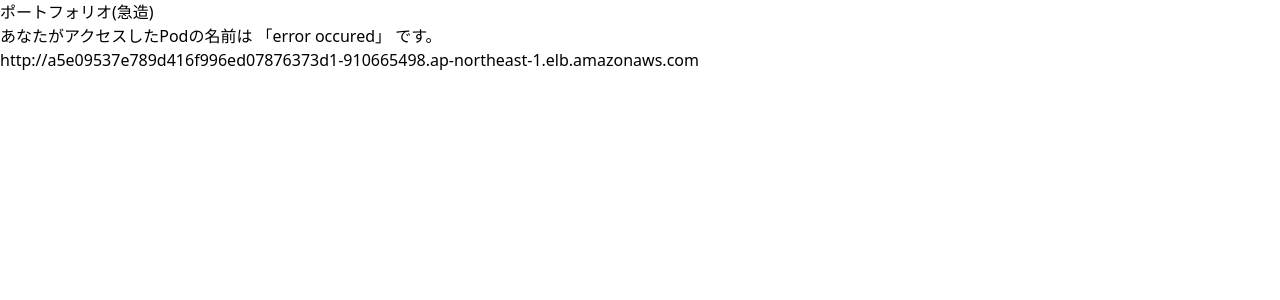
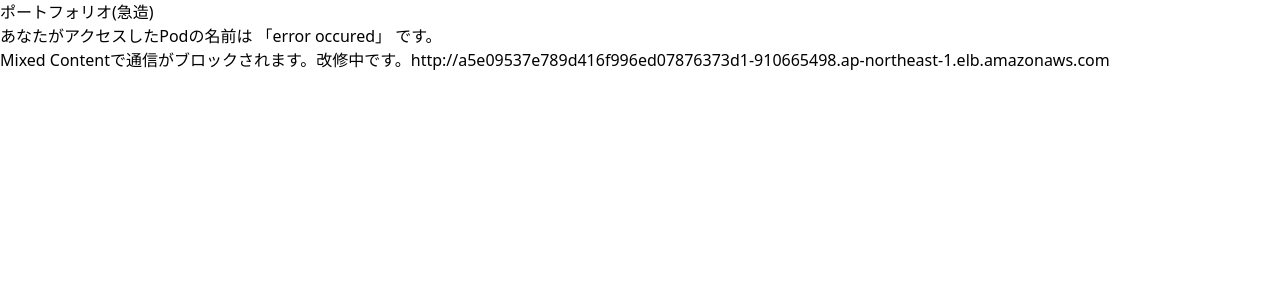
Before and after one commit to UramnOIL/temp-next, a Next.js app: page /getpodname in a window 1280 px wide. Shown: the top 300 px of the page. Built offline with nearby package versions, Linux system fonts and the light colour scheme; no server answers.

Commit message:
feat: add message

```diff
--- a/src/pages/getpodname/index.tsx
+++ b/src/pages/getpodname/index.tsx
@@ -39,6 +39,7 @@ export default function Home () {
           ? `あなたがアクセスしたPodの名前は 「${name}」 です。`
           : 'フェッチ中'}
       </p>
+      <span>Mixed Contentで通信がブロックされます。改修中です。</span>
       <a href="http://a5e09537e789d416f996ed07876373d1-910665498.ap-northeast-1.elb.amazonaws.com">
         http://a5e09537e789d416f996ed07876373d1-910665498.ap-northeast-1.elb.amazonaws.com
       </a>
```
Also changed, not shown: .devcontainer/devcontainer.json.
